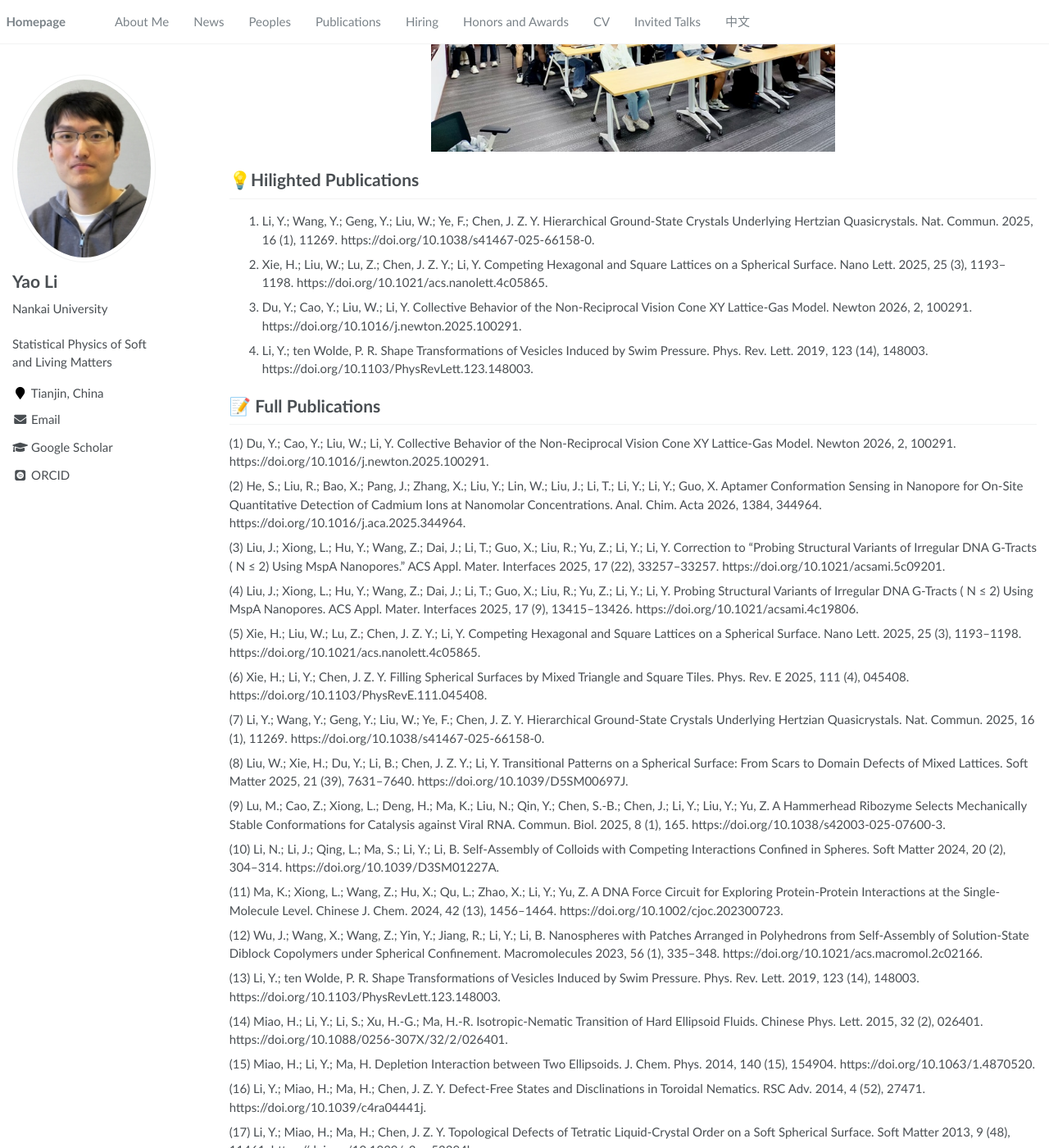
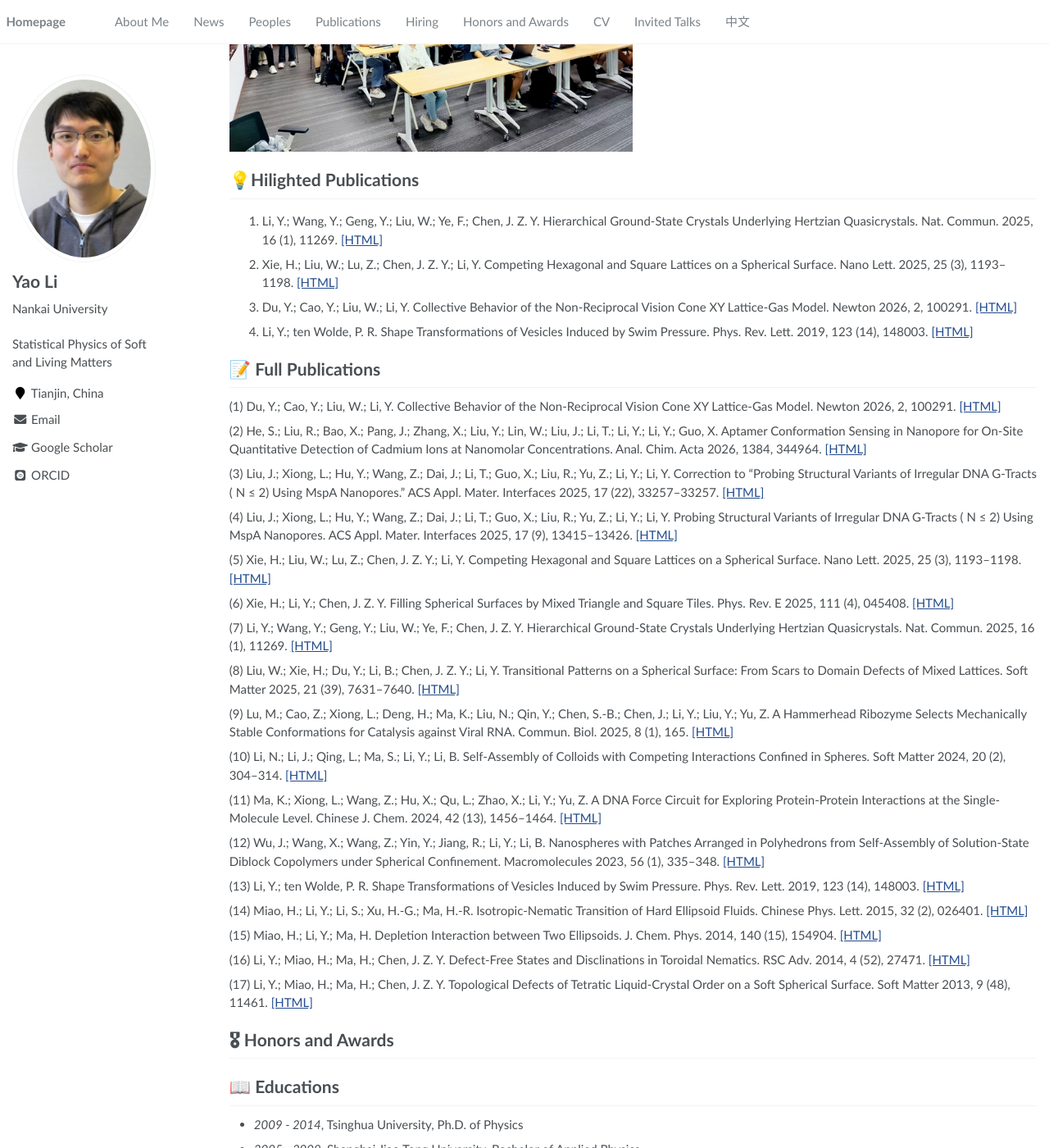
Before and after one commit to lliyao/lliyao.github.io, a Jekyll site: the page built from _pages/about.md, in a window 1280 px wide and 1400 px high, scrolled down 717 px. Shown: the whole window at 82% size. Built offline with Jekyll 4.4.1, drawn with Linux system fonts in a browser that asks for light colours; some web fonts are replaced; some of the changed text lies outside the part shown.

Commit message:
Update about.md

```diff
--- a/_pages/about.md
+++ b/_pages/about.md
@@ -34,7 +34,7 @@ We invite applications for 1–2 Ph.D. positions. We welcome self-motivated cand
 
 # 😀 Peoples
 
-<p align="center">
+<p align="left">
     <br>
     <img src="images/groupPhoto.jpg" width="50%"/>
     <br>
@@ -44,48 +44,48 @@ We invite applications for 1–2 Ph.D. positions. We welcome self-motivated cand
 
 # 💡Hilighted Publications
 
-1. Li, Y.; Wang, Y.; Geng, Y.; Liu, W.; Ye, F.; Chen, J. Z. Y. Hierarchical Ground-State Crystals Underlying Hertzian Quasicrystals. Nat. Commun. 2025, 16 (1), 11269. https://doi.org/10.1038/s41467-025-66158-0.
+1. Li, Y.; Wang, Y.; Geng, Y.; Liu, W.; Ye, F.; Chen, J. Z. Y. Hierarchical Ground-State Crystals Underlying Hertzian Quasicrystals. Nat. Commun. 2025, 16 (1), 11269. [[HTML]](https://doi.org/10.1038/s41467-025-66158-0)
 
-2. Xie, H.; Liu, W.; Lu, Z.; Chen, J. Z. Y.; Li, Y. Competing Hexagonal and Square Lattices on a Spherical Surface. Nano Lett. 2025, 25 (3), 1193–1198. https://doi.org/10.1021/acs.nanolett.4c05865.
+2. Xie, H.; Liu, W.; Lu, Z.; Chen, J. Z. Y.; Li, Y. Competing Hexagonal and Square Lattices on a Spherical Surface. Nano Lett. 2025, 25 (3), 1193–1198. [[HTML]](https://doi.org/10.1021/acs.nanolett.4c05865)
 
-3. Du, Y.; Cao, Y.; Liu, W.; Li, Y. Collective Behavior of the Non-Reciprocal Vision Cone XY Lattice-Gas Model. Newton 2026, 2, 100291. https://doi.org/10.1016/j.newton.2025.100291.
+3. Du, Y.; Cao, Y.; Liu, W.; Li, Y. Collective Behavior of the Non-Reciprocal Vision Cone XY Lattice-Gas Model. Newton 2026, 2, 100291. [[HTML]](https://doi.org/10.1016/j.newton.2025.100291)
 
-4. Li, Y.; ten Wolde, P. R. Shape Transformations of Vesicles Induced by Swim Pressure. Phys. Rev. Lett. 2019, 123 (14), 148003. https://doi.org/10.1103/PhysRevLett.123.148003.
+4. Li, Y.; ten Wolde, P. R. Shape Transformations of Vesicles Induced by Swim Pressure. Phys. Rev. Lett. 2019, 123 (14), 148003. [[HTML]](https://doi.org/10.1103/PhysRevLett.123.148003)
 
 # 📝 Full Publications
-(1) Du, Y.; Cao, Y.; Liu, W.; Li, Y. Collective Behavior of the Non-Reciprocal Vision Cone XY Lattice-Gas Model. Newton 2026, 2, 100291. https://doi.org/10.1016/j.newton.2025.100291.
+(1) Du, Y.; Cao, Y.; Liu, W.; Li, Y. Collective Behavior of the Non-Reciprocal Vision Cone XY Lattice-Gas Model. Newton 2026, 2, 100291. [[HTML]](https://doi.org/10.1016/j.newton.2025.100291)
 
-(2) He, S.; Liu, R.; Bao, X.; Pang, J.; Zhang, X.; Liu, Y.; Lin, W.; Liu, J.; Li, T.; Li, Y.; Li, Y.; Guo, X. Aptamer Conformation Sensing in Nanopore for On-Site Quantitative Detection of Cadmium Ions at Nanomolar Concentrations. Anal. Chim. Acta 2026, 1384, 344964. https://doi.org/10.1016/j.aca.2025.344964.
+(2) He, S.; Liu, R.; Bao, X.; Pang, J.; Zhang, X.; Liu, Y.; Lin, W.; Liu, J.; Li, T.; Li, Y.; Li, Y.; Guo, X. Aptamer Conformation Sensing in Nanopore for On-Site Quantitative Detection of Cadmium Ions at Nanomolar Concentrations. Anal. Chim. Acta 2026, 1384, 344964. [[HTML]](https://doi.org/10.1016/j.aca.2025.344964)
 
-(3) Liu, J.; Xiong, L.; Hu, Y.; Wang, Z.; Dai, J.; Li, T.; Guo, X.; Liu, R.; Yu, Z.; Li, Y.; Li, Y. Correction to “Probing Structural Variants of Irregular DNA G-Tracts ( N ≤ 2) Using MspA Nanopores.” ACS Appl. Mater. Interfaces 2025, 17 (22), 33257–33257. https://doi.org/10.1021/acsami.5c09201.
+(3) Liu, J.; Xiong, L.; Hu, Y.; Wang, Z.; Dai, J.; Li, T.; Guo, X.; Liu, R.; Yu, Z.; Li, Y.; Li, Y. Correction to “Probing Structural Variants of Irregular DNA G-Tracts ( N ≤ 2) Using MspA Nanopores.” ACS Appl. Mater. Interfaces 2025, 17 (22), 33257–33257. [[HTML]](https://doi.org/10.1021/acsami.5c09201)
 
-(4) Liu, J.; Xiong, L.; Hu, Y.; Wang, Z.; Dai, J.; Li, T.; Guo, X.; Liu, R.; Yu, Z.; Li, Y.; Li, Y. Probing Structural Variants of Irregular DNA G-Tracts ( N ≤ 2) Using MspA Nanopores. ACS Appl. Mater. Interfaces 2025, 17 (9), 13415–13426. https://doi.org/10.1021/acsami.4c19806.
+(4) Liu, J.; Xiong, L.; Hu, Y.; Wang, Z.; Dai, J.; Li, T.; Guo, X.; Liu, R.; Yu, Z.; Li, Y.; Li, Y. Probing Structural Variants of Irregular DNA G-Tracts ( N ≤ 2) Using MspA Nanopores. ACS Appl. Mater. Interfaces 2025, 17 (9), 13415–13426. [[HTML]](https://doi.org/10.1021/acsami.4c19806)
 
-(5) Xie, H.; Liu, W.; Lu, Z.; Chen, J. Z. Y.; Li, Y. Competing Hexagonal and Square Lattices on a Spherical Surface. Nano Lett. 2025, 25 (3), 1193–1198. https://doi.org/10.1021/acs.nanolett.4c05865.
+(5) Xie, H.; Liu, W.; Lu, Z.; Chen, J. Z. Y.; Li, Y. Competing Hexagonal and Square Lattices on a Spherical Surface. Nano Lett. 2025, 25 (3), 1193–1198. [[HTML]](https://doi.org/10.1021/acs.nanolett.4c05865)
 
-(6) Xie, H.; Li, Y.; Chen, J. Z. Y. Filling Spherical Surfaces by Mixed Triangle and Square Tiles. Phys. Rev. E 2025, 111 (4), 045408. https://doi.org/10.1103/PhysRevE.111.045408.
+(6) Xie, H.; Li, Y.; Chen, J. Z. Y. Filling Spherical Surfaces by Mixed Triangle and Square Tiles. Phys. Rev. E 2025, 111 (4), 045408. [[HTML]](https://doi.org/10.1103/PhysRevE.111.045408)
 
-(7) Li, Y.; Wang, Y.; Geng, Y.; Liu, W.; Ye, F.; Chen, J. Z. Y. Hierarchical Ground-State Crystals Underlying Hertzian Quasicrystals. Nat. Commun. 2025, 16 (1), 11269. https://doi.org/10.1038/s41467-025-66158-0.
+(7) Li, Y.; Wang, Y.; Geng, Y.; Liu, W.; Ye, F.; Chen, J. Z. Y. Hierarchical Ground-State Crystals Underlying Hertzian Quasicrystals. Nat. Commun. 2025, 16 (1), 11269. [[HTML]](https://doi.org/10.1038/s41467-025-66158-0)
 
-(8) Liu, W.; Xie, H.; Du, Y.; Li, B.; Chen, J. Z. Y.; Li, Y. Transitional Patterns on a Spherical Surface: From Scars to Domain Defects of Mixed Lattices. Soft Matter 2025, 21 (39), 7631–7640. https://doi.org/10.1039/D5SM00697J.
+(8) Liu, W.; Xie, H.; Du, Y.; Li, B.; Chen, J. Z. Y.; Li, Y. Transitional Patterns on a Spherical Surface: From Scars to Domain Defects of Mixed Lattices. Soft Matter 2025, 21 (39), 7631–7640. [[HTML]](https://doi.org/10.1039/D5SM00697J)
 
-(9) Lu, M.; Cao, Z.; Xiong, L.; Deng, H.; Ma, K.; Liu, N.; Qin, Y.; Chen, S.-B.; Chen, J.; Li, Y.; Liu, Y.; Yu, Z. A Hammerhead Ribozyme Selects Mechanically Stable Conformations for Catalysis against Viral RNA. Commun. Biol. 2025, 8 (1), 165. https://doi.org/10.1038/s42003-025-07600-3.
+(9) Lu, M.; Cao, Z.; Xiong, L.; Deng, H.; Ma, K.; Liu, N.; Qin, Y.; Chen, S.-B.; Chen, J.; Li, Y.; Liu, Y.; Yu, Z. A Hammerhead Ribozyme Selects Mechanically Stable Conformations for Catalysis against Viral RNA. Commun. Biol. 2025, 8 (1), 165. [[HTML]](https://doi.org/10.1038/s42003-025-07600-3)
 
-(10) Li, N.; Li, J.; Qing, L.; Ma, S.; Li, Y.; Li, B. Self-Assembly of Colloids with Competing Interactions Confined in Spheres. Soft Matter 2024, 20 (2), 304–314. https://doi.org/10.1039/D3SM01227A.
+(10) Li, N.; Li, J.; Qing, L.; Ma, S.; Li, Y.; Li, B. Self-Assembly of Colloids with Competing Interactions Confined in Spheres. Soft Matter 2024, 20 (2), 304–314. [[HTML]](https://doi.org/10.1039/D3SM01227A)
 
-(11) Ma, K.; Xiong, L.; Wang, Z.; Hu, X.; Qu, L.; Zhao, X.; Li, Y.; Yu, Z. A DNA Force Circuit for Exploring Protein‐Protein Interactions at the Single‐Molecule Level. Chinese J. Chem. 2024, 42 (13), 1456–1464. https://doi.org/10.1002/cjoc.202300723.
+(11) Ma, K.; Xiong, L.; Wang, Z.; Hu, X.; Qu, L.; Zhao, X.; Li, Y.; Yu, Z. A DNA Force Circuit for Exploring Protein‐Protein Interactions at the Single‐Molecule Level. Chinese J. Chem. 2024, 42 (13), 1456–1464. [[HTML]](https://doi.org/10.1002/cjoc.202300723)
 
-(12) Wu, J.; Wang, X.; Wang, Z.; Yin, Y.; Jiang, R.; Li, Y.; Li, B. Nanospheres with Patches Arranged in Polyhedrons from Self-Assembly of Solution-State Diblock Copolymers under Spherical Confinement. Macromolecules 2023, 56 (1), 335–348. https://doi.org/10.1021/acs.macromol.2c02166.
+(12) Wu, J.; Wang, X.; Wang, Z.; Yin, Y.; Jiang, R.; Li, Y.; Li, B. Nanospheres with Patches Arranged in Polyhedrons from Self-Assembly of Solution-State Diblock Copolymers under Spherical Confinement. Macromolecules 2023, 56 (1), 335–348. [[HTML]](https://doi.org/10.1021/acs.macromol.2c02166)
 
-(13) Li, Y.; ten Wolde, P. R. Shape Transformations of Vesicles Induced by Swim Pressure. Phys. Rev. Lett. 2019, 123 (14), 148003. https://doi.org/10.1103/PhysRevLett.123.148003.
+(13) Li, Y.; ten Wolde, P. R. Shape Transformations of Vesicles Induced by Swim Pressure. Phys. Rev. Lett. 2019, 123 (14), 148003. [[HTML]](https://doi.org/10.1103/PhysRevLett.123.148003)
 
-(14) Miao, H.; Li, Y.; Li, S.; Xu, H.-G.; Ma, H.-R. Isotropic-Nematic Transition of Hard Ellipsoid Fluids. Chinese Phys. Lett. 2015, 32 (2), 026401. https://doi.org/10.1088/0256-307X/32/2/026401.
+(14) Miao, H.; Li, Y.; Li, S.; Xu, H.-G.; Ma, H.-R. Isotropic-Nematic Transition of Hard Ellipsoid Fluids. Chinese Phys. Lett. 2015, 32 (2), 026401. [[HTML]](https://doi.org/10.1088/0256-307X/32/2/026401)
 
-(15) Miao, H.; Li, Y.; Ma, H. Depletion Interaction between Two Ellipsoids. J. Chem. Phys. 2014, 140 (15), 154904. https://doi.org/10.1063/1.4870520.
+(15) Miao, H.; Li, Y.; Ma, H. Depletion Interaction between Two Ellipsoids. J. Chem. Phys. 2014, 140 (15), 154904. [[HTML]](https://doi.org/10.1063/1.4870520)
 
-(16) Li, Y.; Miao, H.; Ma, H.; Chen, J. Z. Y. Defect-Free States and Disclinations in Toroidal Nematics. RSC Adv. 2014, 4 (52), 27471. https://doi.org/10.1039/c4ra04441j.
+(16) Li, Y.; Miao, H.; Ma, H.; Chen, J. Z. Y. Defect-Free States and Disclinations in Toroidal Nematics. RSC Adv. 2014, 4 (52), 27471. [[HTML]](https://doi.org/10.1039/c4ra04441j)
 
-(17) Li, Y.; Miao, H.; Ma, H.; Chen, J. Z. Y. Topological Defects of Tetratic Liquid-Crystal Order on a Soft Spherical Surface. Soft Matter 2013, 9 (48), 11461. https://doi.org/10.1039/c3sm52394b.
+(17) Li, Y.; Miao, H.; Ma, H.; Chen, J. Z. Y. Topological Defects of Tetratic Liquid-Crystal Order on a Soft Spherical Surface. Soft Matter 2013, 9 (48), 11461. [[HTML]](https://doi.org/10.1039/c3sm52394b)
 
 # 🎖 Honors and Awards
 
```
